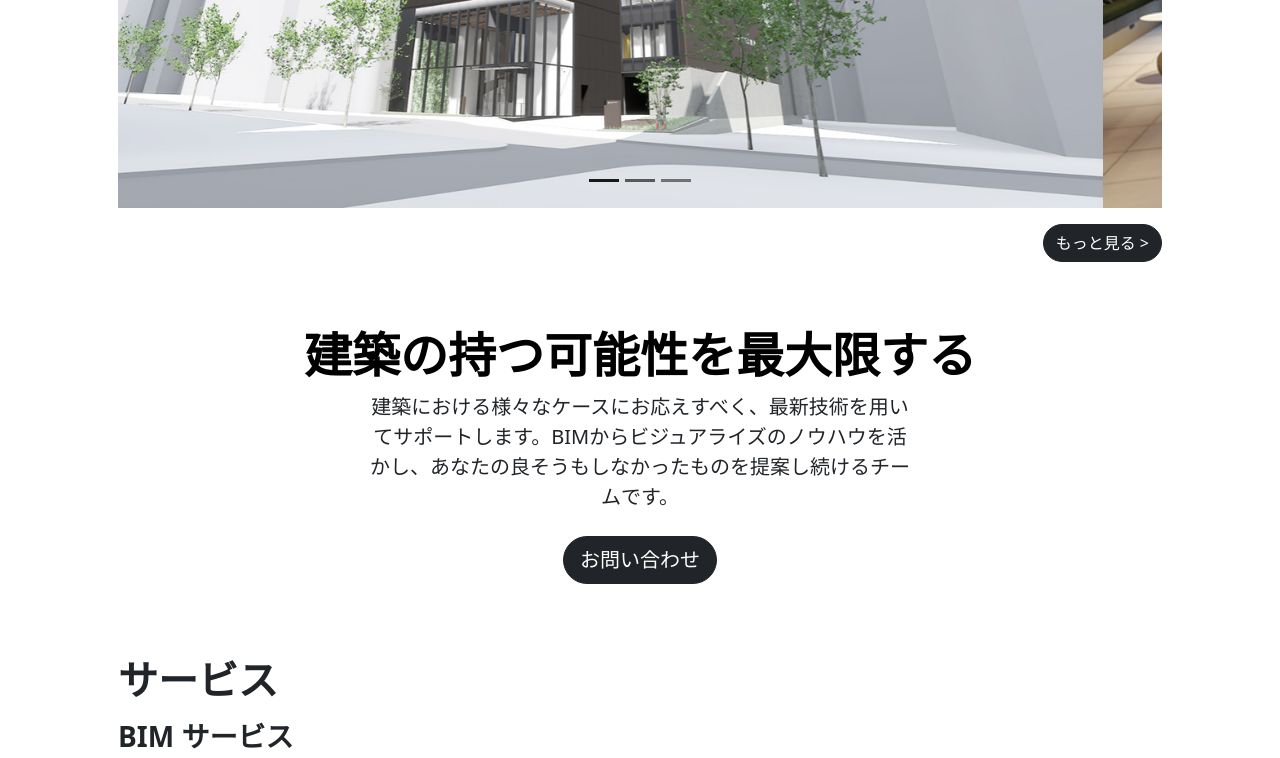
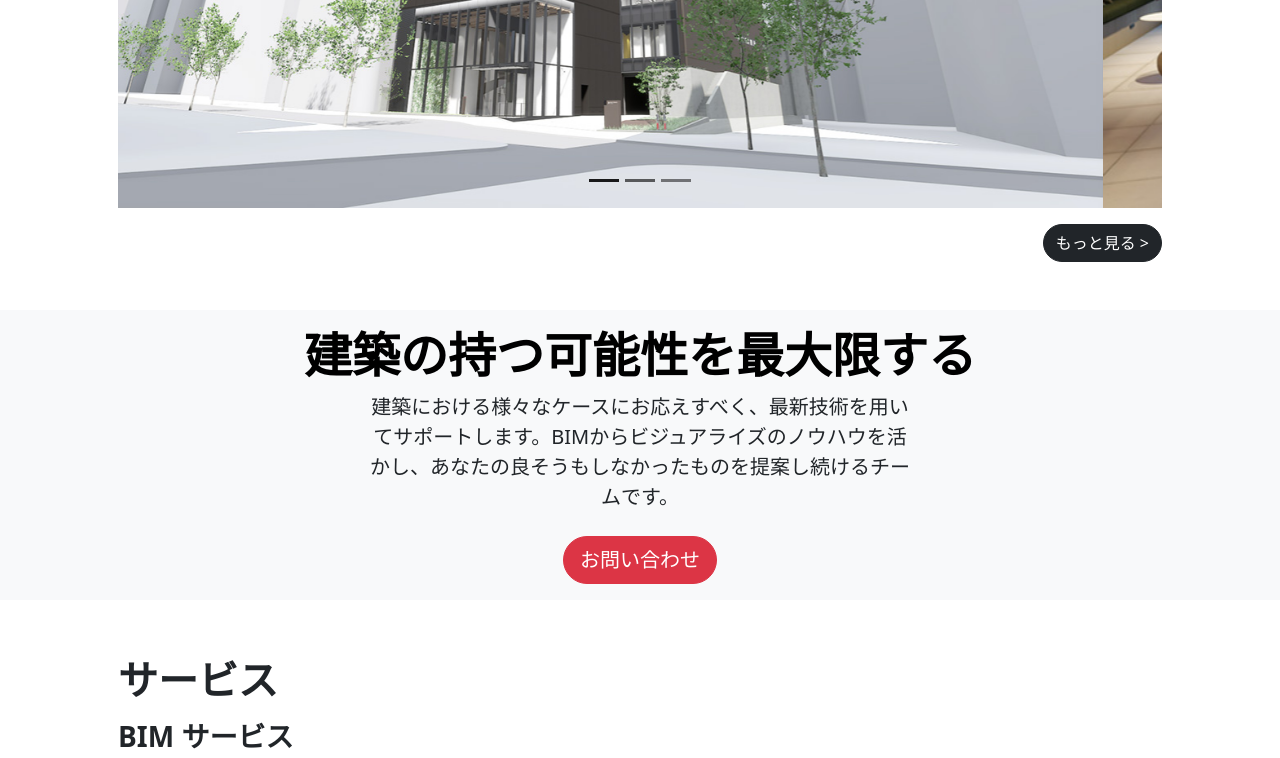
Before and after one commit to TsumikiBell/case-hp, a plain HTML site: page index.html in a window 1280 px wide. Shown: the part 478-1236 px from the top of the page. Drawn offline with nearby package versions, Linux system fonts and the light colour scheme.

Commit message:
Update index.html

```diff
--- a/index.html
+++ b/index.html
@@ -60,14 +60,14 @@
 
     <!-- Subtitle -->
     <section>
-        <div id="subtitle" class="container-fluid px-5">
+        <div class="container-fluid bg-light px-5">
             <div class="px-5 py-3 my-5 text-center">
                 <h1 class="display-5 fw-bold text-body-emphasis">建築の持つ可能性を最大限する</h1>
                 <div class="col-lg-6 mx-auto">
                     <p class="lead mb-4">
                         建築における様々なケースにお応えすべく、最新技術を用いてサポートします。BIMからビジュアライズのノウハウを活かし、あなたの良そうもしなかったものを提案し続けるチームです。</p>
                     <div class="d-grid gap-2 d-sm-flex justify-content-sm-center">
-                        <button type="button" class="btn btn-lg btn-dark rounded-pill" href="#">お問い合わせ</button>
+                        <button type="button" class="btn btn-lg btn-danger rounded-pill" href="#">お問い合わせ</button>
                     </div>
                 </div>
             </div>
```
